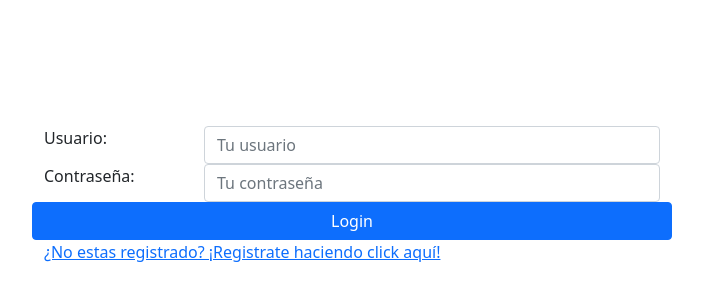
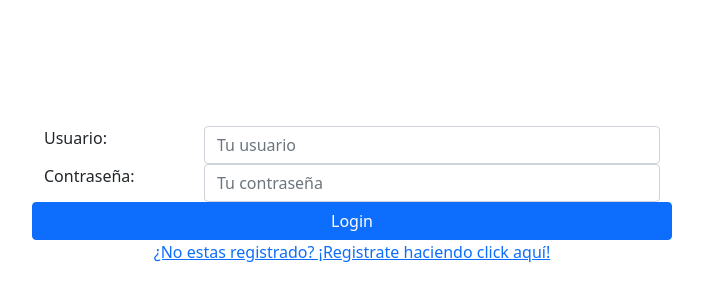
Before and after one commit to andichstr/proyecto2, a Vue app: page / in a window 1280 px wide. Shown: the part 74-374 px from the top of the page, without its empty margins (288-991 px from the left). Built offline with nearby package versions, Linux system fonts and the light colour scheme.

Commit message:
Cambio visual en boton

```diff
--- a/src/views/Login.vue
+++ b/src/views/Login.vue
@@ -20,7 +20,7 @@
             <div class="row">
                 <input type="button" class="btn btn-primary" value="Login" @click="Login"/>
             </div>
-            <div class="row">
+            <div class="row centrado">
                 <router-link to="/register">¿No estas registrado? ¡Registrate haciendo click aquí!</router-link>
             </div>
         </form>
@@ -72,4 +72,7 @@ export default {
         width: 50%;
         padding-top: 200px;
     }
+    .centrado {
+        text-align: center;
+    }
 </style>
```
